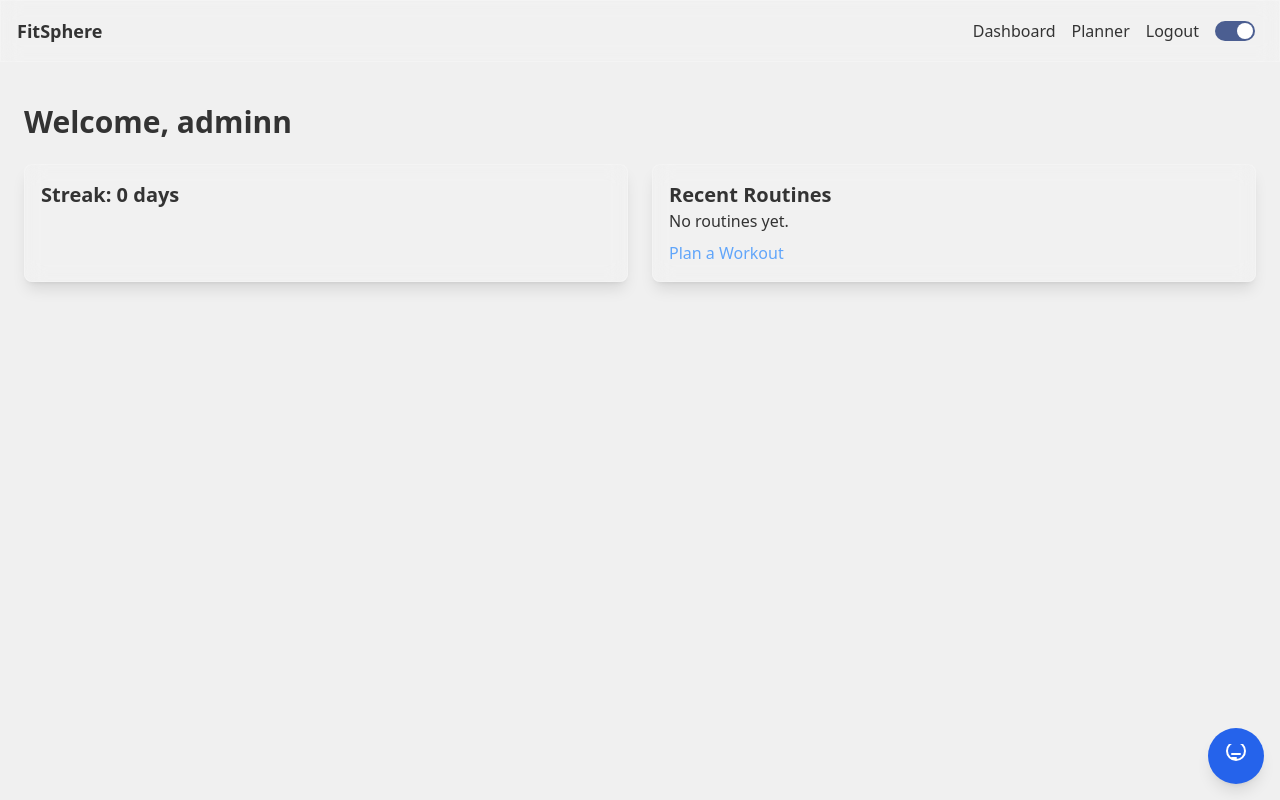
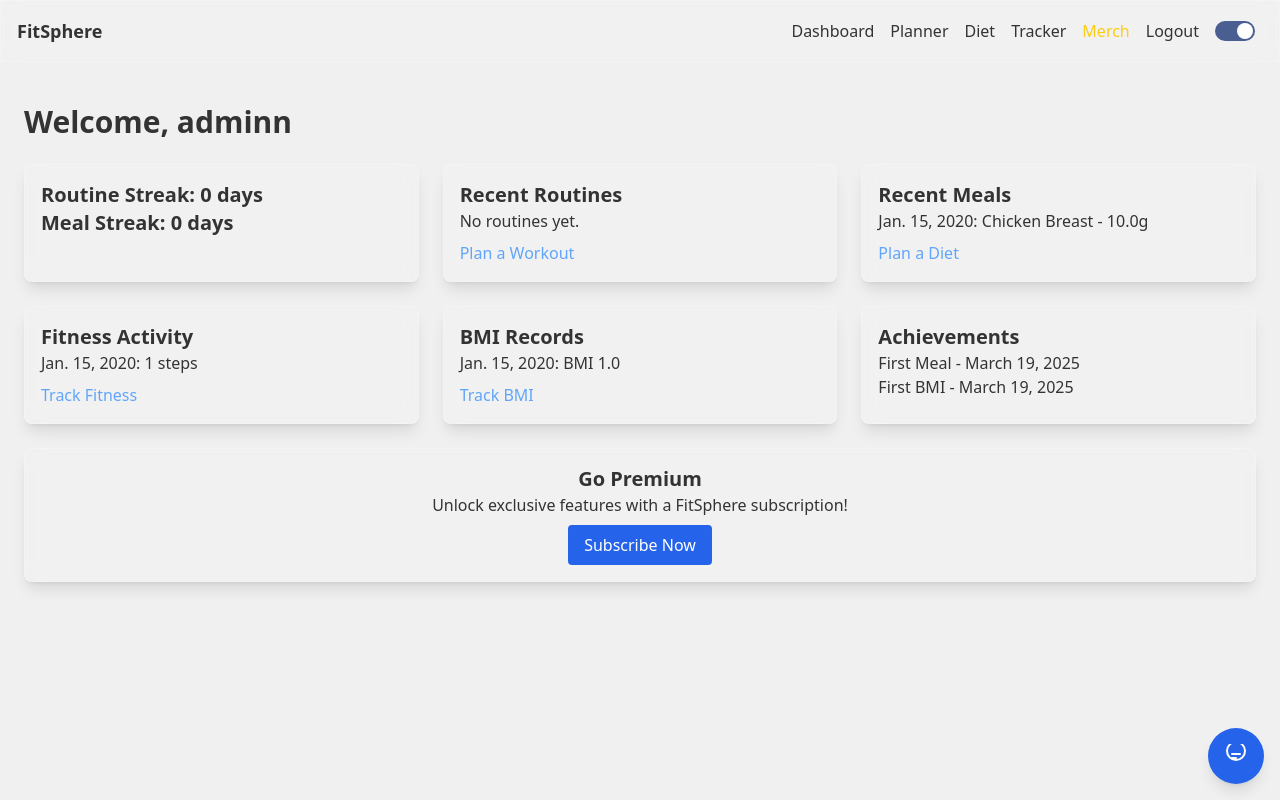
Before and after one commit to DivyanshJamwal/FitSphere, a Django app: page /dashboard/ in a window 1280 px wide. Run offline with Django 4.2, Linux system fonts and the light colour scheme; a user stored in the database is signed in; data comes from the database, SQL or seed files in the repository; both versions use the stored data as it was after the commit; tables that the repository leaves empty hold one stand-in row (values such as "Sample post"); some libraries are stand-ins or nearby versions.

Commit message:
diet, tracker and planner updated

```diff
--- a/fitsphere/core/admin.py
+++ b/fitsphere/core/admin.py
@@ -1,5 +1,5 @@
 from django.contrib import admin
-from .models import User, Food, Meal, Exercise, Routine, FitnessTracker, BMIRecord
+from .models import User, Food, Meal, Exercise, Routine, FitnessTracker, BMIRecord, Streak, Achievement
 
 admin.site.register(User)
 admin.site.register(Food)
@@ -8,3 +8,5 @@ admin.site.register(Exercise)
 admin.site.register(Routine)
 admin.site.register(FitnessTracker)
 admin.site.register(BMIRecord)
+admin.site.register(Streak)
+admin.site.register(Achievement)
--- a/fitsphere/core/models.py
+++ b/fitsphere/core/models.py
@@ -109,3 +109,21 @@ class BMIRecord(models.Model):
 
     def __str__(self):
         return f"{self.user.username} - BMI {self.bmi} on {self.date}"
+
+class Streak(models.Model):
+    user = models.ForeignKey(User, on_delete=models.CASCADE)
+    start_date = models.DateField()
+    end_date = models.DateField(null=True, blank=True)
+    type = models.CharField(max_length=20, choices=[('routine', 'Routine'), ('meal', 'Meal')], default='routine')
+
+    def __str__(self):
+        return f"{self.user.username} - {self.type} Streak"
+
+class Achievement(models.Model):
+    user = models.ForeignKey(User, on_delete=models.CASCADE)
+    name = models.CharField(max_length=100)
+    description = models.TextField()
+    date_earned = models.DateField(auto_now_add=True)
+
+    def __str__(self):
+        return f"{self.user.username} - {self.name}"
--- a/fitsphere/core/templates/base.html
+++ b/fitsphere/core/templates/base.html
@@ -76,6 +76,9 @@
             {% if user.is_authenticated %}
                 <a href="{% url 'dashboard' %}" class="mx-2">Dashboard</a>
                 <a href="{% url 'workout_planner' %}" class="mx-2">Planner</a>
+                <a href="{% url 'diet_planner' %}" class="mx-2">Diet</a>
+                <a href="{% url 'fitness_tracker' %}" class="mx-2">Tracker</a>
+                <a href="#" class="mx-2 text-yellow-400">Merch</a>
                 <a href="{% url 'logout' %}" class="mx-2">Logout</a>
             {% else %}
                 <a href="{% url 'login' %}" class="mx-2">Login</a>
@@ -90,7 +93,7 @@
     <main class="pt-20">
         {% block content %}{% endblock %}
     </main>
-{% if user.is_authenticated %}
+    {% if user.is_authenticated %}
     <div class="fixed bottom-4 right-4 z-20">
         <button onclick="toggleChatbot()" class="bg-blue-600 hover:bg-blue-700 text-white p-4 rounded-full shadow-lg">
             <svg class="w-6 h-6" fill="none" stroke="currentColor" viewBox="0 0 24 24"><path stroke-linecap="round" stroke-linejoin="round" stroke-width="2" d="M8 10h8M8 14h4m9-7a9 9 0 11-18 0 9 9 0 0118 0z"></path></svg>
@@ -114,6 +117,21 @@
     <script>
         function getCsrfToken() {
             return document.querySelector('[name=csrfmiddlewaretoken]').value;
+        }
+        function toggleChatbot() {
+            const chat = document.getElementById('chatbot');
+            if (chat.classList.contains('hidden')) {
+                chat.classList.remove('hidden');
+            } else {
+                chat.classList.add('hidden');
+                // Clear chat history on close
+                fetch("{% url 'chatbot_clear' %}", {
+                    method: 'POST',
+                    headers: { 'X-CSRFToken': getCsrfToken() }
+                }).then(() => {
+                    document.getElementById('chat-body').innerHTML = '<p class="text-sm">Ask me anything!</p>';
+                });
+            }
         }
         function sendMessage(event) {
             event.preventDefault();
--- a/fitsphere/core/templates/dashboard.html
+++ b/fitsphere/core/templates/dashboard.html
@@ -3,9 +3,10 @@
 {% block content %}
 <div class="container mx-auto p-6">
     <h1 class="text-3xl font-bold mb-6">Welcome, {{ user.first_name }}</h1>
-    <div class="grid grid-cols-1 md:grid-cols-2 gap-6">
+    <div class="grid grid-cols-1 md:grid-cols-2 lg:grid-cols-3 gap-6">
         <div class="glass p-4 rounded-lg shadow-lg">
-            <h2 class="text-xl font-semibold">Streak: {{ streak }} days</h2>
+            <h2 class="text-xl font-semibold">Routine Streak: {{ routine_streak }} days</h2>
+            <h2 class="text-xl font-semibold">Meal Streak: {{ meal_streak }} days</h2>
         </div>
         <div class="glass p-4 rounded-lg shadow-lg">
             <h2 class="text-xl font-semibold">Recent Routines</h2>
@@ -16,6 +17,46 @@
             {% endfor %}
             <a href="{% url 'workout_planner' %}" class="mt-2 inline-block text-blue-400 hover:underline">Plan a Workout</a>
         </div>
+        <div class="glass p-4 rounded-lg shadow-lg">
+            <h2 class="text-xl font-semibold">Recent Meals</h2>
+            {% for meal in meals %}
+                <p>{{ meal.date }}: {{ meal.food.name }} - {{ meal.quantity }}g</p>
+            {% empty %}
+                <p>No meals yet.</p>
+            {% endfor %}
+            <a href="{% url 'diet_planner' %}" class="mt-2 inline-block text-blue-400 hover:underline">Plan a Diet</a>
+        </div>
+        <div class="glass p-4 rounded-lg shadow-lg">
+            <h2 class="text-xl font-semibold">Fitness Activity</h2>
+            {% for entry in fitness %}
+                <p>{{ entry.date }}: {{ entry.steps }} steps</p>
+            {% empty %}
+                <p>No activity yet.</p>
+            {% endfor %}
+            <a href="{% url 'fitness_tracker' %}" class="mt-2 inline-block text-blue-400 hover:underline">Track Fitness</a>
+        </div>
+        <div class="glass p-4 rounded-lg shadow-lg">
+            <h2 class="text-xl font-semibold">BMI Records</h2>
+            {% for record in bmi %}
+                <p>{{ record.date }}: BMI {{ record.bmi|floatformat:1 }}</p>
+            {% empty %}
+                <p>No BMI records yet.</p>
+            {% endfor %}
+            <a href="{% url 'bmi_tracker' %}" class="mt-2 inline-block text-blue-400 hover:underline">Track BMI</a>
+        </div>
+        <div class="glass p-4 rounded-lg shadow-lg">
+            <h2 class="text-xl font-semibold">Achievements</h2>
+            {% for achievement in achievements %}
+                <p>{{ achievement.name }} - {{ achievement.date_earned }}</p>
+            {% empty %}
+                <p>No achievements yet.</p>
+            {% endfor %}
+        </div>
+    </div>
+    <div class="mt-6 glass p-4 rounded-lg shadow-lg text-center">
+        <h2 class="text-xl font-semibold">Go Premium</h2>
+        <p class="mb-2">Unlock exclusive features with a FitSphere subscription!</p>
+        <a href="#" class="inline-block py-2 px-4 bg-blue-600 hover:bg-blue-700 text-white rounded">Subscribe Now</a>
     </div>
 </div>
 <script src="https://cdnjs.cloudflare.com/ajax/libs/gsap/3.12.5/gsap.min.js"></script>
--- a/fitsphere/core/urls.py
+++ b/fitsphere/core/urls.py
@@ -14,5 +14,6 @@ urlpatterns = [
     path('bmi-tracker/', views.bmi_tracker, name='bmi_tracker'),
     path('chatbot/', views.chatbot, name='chatbot'),
     path('chatbot/message/', views.chatbot_message, name='chatbot_message'),
-    path('logout/', views.logout, name='logout'),
+    path('chatbot/clear/', views.chatbot_clear, name='chatbot_clear'),
+    path('logout/', views.logout_view, name='logout'),
 ]
--- a/fitsphere/core/views.py
+++ b/fitsphere/core/views.py
@@ -12,18 +12,68 @@ import random
 import google_auth_oauthlib.flow
 from googleapiclient.discovery import build
 from django.contrib.auth.decorators import login_required
-from .models import Routine, Exercise, Meal, Food, FitnessTracker, BMIRecord
+from .models import Routine, Exercise, Meal, Food, FitnessTracker, BMIRecord, Streak, Achievement
+from datetime import date, timedelta
+from django.db.models import Q
 
 @login_required
 def dashboard(request):
-    routines = Routine.objects.filter(user=request.user)[:5]  # Last 5 routines
-    streak = Routine.objects.filter(user=request.user).count()  # Simple streak proxy
-    return render(request, 'dashboard.html', {'routines': routines, 'streak': streak})
+    # Streaks Logic
+    today = date.today()
+    routines = Routine.objects.filter(user=request.user).order_by('-date')
+    meals = Meal.objects.filter(user=request.user).order_by('-date')
+
+    routine_streak = 0
+    if routines.exists():
+        last_date = routines[0].date
+        if last_date == today or last_date == today - timedelta(days=1):
+            routine_streak = 1
+            for i in range(1, len(routines)):
+                if routines[i].date == last_date - timedelta(days=1):
+                    routine_streak += 1
+                    last_date = routines[i].date
+                else:
+                    break
+
+    meal_streak = 0
+    if meals.exists():
+        last_date = meals[0].date
+        if last_date == today or last_date == today - timedelta(days=1):
+            meal_streak = 1
+            for i in range(1, len(meals)):
+                if meals[i].date == last_date - timedelta(days=1):
+                    meal_streak += 1
+                    last_date = meals[i].date
+                else:
+                    break
+
+    # Achievements Logic
+    achievements = Achievement.objects.filter(user=request.user)
+    if not achievements.filter(name="First Meal").exists() and meals.exists():
+        Achievement.objects.create(user=request.user, name="First Meal", description="Logged your first meal!")
+    if not achievements.filter(name="First Routine").exists() and routines.exists():
+        Achievement.objects.create(user=request.user, name="First Routine", description="Planned your first workout!")
+    if not achievements.filter(name="10k Steps").exists() and FitnessTracker.objects.filter(user=request.user, steps__gte=10000).exists():
+        Achievement.objects.create(user=request.user, name="10k Steps", description="Hit 10,000 steps in a day!")
+    if not achievements.filter(name="Week Streak").exists() and (routine_streak >= 7 or meal_streak >= 7):
+        Achievement.objects.create(user=request.user, name="Week Streak", description="Maintained a 7-day streak!")
+    if not achievements.filter(name="First BMI").exists() and BMIRecord.objects.filter(user=request.user).exists():
+        Achievement.objects.create(user=request.user, name="First BMI", description="Tracked your first BMI!")
+
+    routines = routines[:5]
+    meals = meals[:5]
+    fitness = FitnessTracker.objects.filter(user=request.user)[:5]
+    bmi = BMIRecord.objects.filter(user=request.user)[:5]
+    achievements = achievements[:5]
+    return render(request, 'dashboard.html', {
+        'routines': routines, 'routine_streak': routine_streak, 'meal_streak': meal_streak,
+        'meals': meals, 'fitness': fitness, 'bmi': bmi, 'achievements': achievements
+    })
 
 @login_required
-def logout(request):
+def logout_view(request):
     auth_logout(request)
-    return redirect('login')
+    return redirect('landing')
 
 def landing(request):
     return render(request, 'landing.html')
@@ -125,7 +175,7 @@ def diet_planner(request):
         return redirect('dashboard')
     foods = Food.objects.all()
     meals = Meal.objects.filter(user=request.user)
-    return render(request, 'core/diet_planner.html', {'foods': foods, 'meals': meals})
+    return render(request, 'diet_planner.html', {'foods': foods, 'meals': meals})
 
 @login_required
 def fitness_tracker(request):
@@ -142,7 +192,7 @@ def fitness_tracker(request):
         # Placeholder: Real sync needs client_secrets.json and OAuth flow
         return redirect('dashboard')
     tracker = FitnessTracker.objects.filter(user=request.user)
-    return render(request, 'core/fitness_tracker.html', {'tracker': tracker})
+    return render(request, 'fitness_tracker.html', {'tracker': tracker})
 
 @login_required
 def bmi_tracker(request):
@@ -153,7 +203,14 @@ def bmi_tracker(request):
         BMIRecord.objects.create(user=request.user, date=date, height=height, weight=weight)
         return redirect('dashboard')
     records = BMIRecord.objects.filter(user=request.user)
-    return render(request, 'core/bmi_tracker.html', {'records': records})
+    return render(request, 'bmi_tracker.html', {'records': records})
+
+@login_required
+@require_POST
+def chatbot_clear(request):
+    if 'chat_history' in request.session:
+        del request.session['chat_history']
+    return JsonResponse({'status': 'cleared'})
 
 @login_required
 @require_POST
```
Also changed, not shown: fitsphere/core/migrations/0004_streak_achievement.py (added), fitsphere/db.sqlite3.
